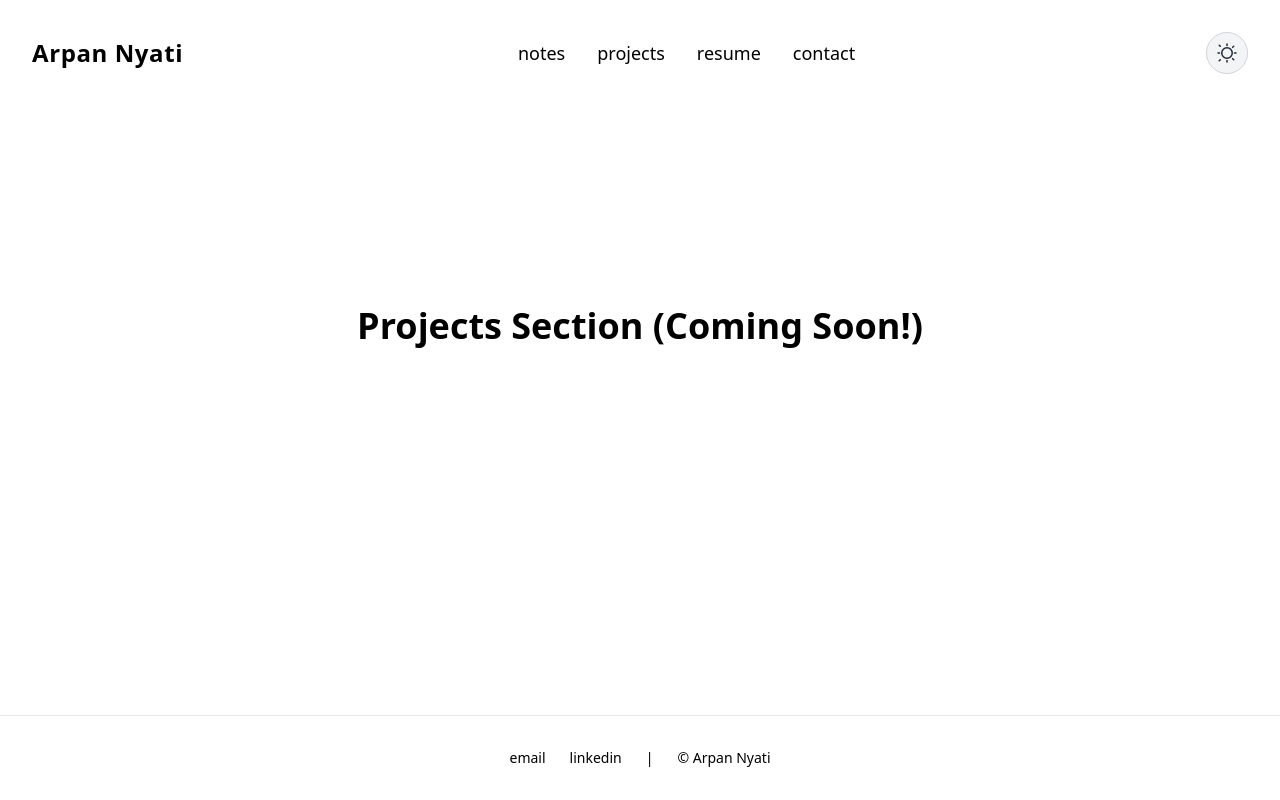
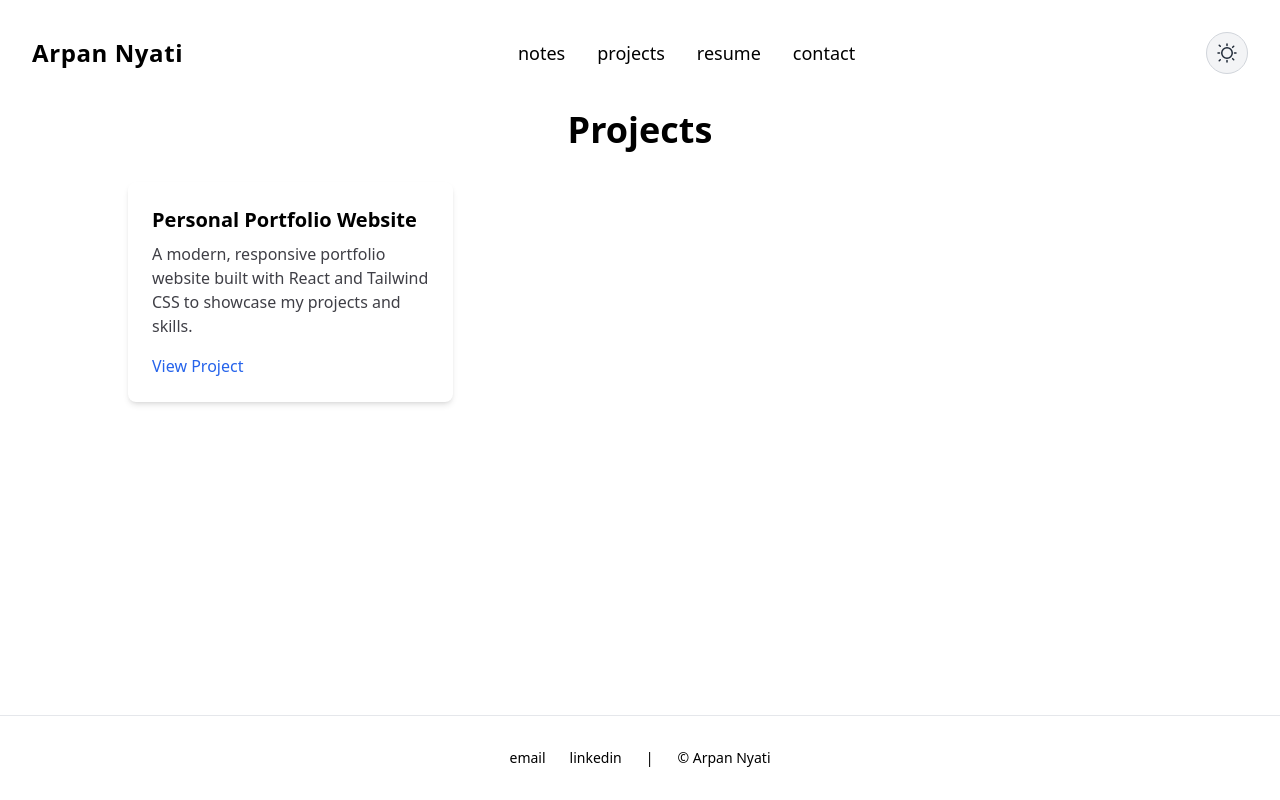
Before and after one commit to arpan-ny/arpan-ny.github.io, a React app: page /projects in a window 1280 px wide. Built offline with nearby package versions, Linux system fonts and the light colour scheme; a web font is replaced by a local one.

Commit message:
projects sample card

```diff
--- a/src/pages/ProjectsPage.tsx
+++ b/src/pages/ProjectsPage.tsx
@@ -2,10 +2,27 @@ import React from 'react';
 
 const ProjectsPage: React.FC = () => {
   return (
-    <div className="flex-grow flex items-center justify-center p-4 sm:p-6 mt-20 md:mt-0">
-      <h1 className="text-2xl sm:text-4xl font-bold text-center" style={{ color: "var(--text-color)" }}>
-        Projects Section (Coming Soon!)
+    <div className="flex flex-col items-center justify-start min-h-[60vh] p-4 sm:p-6">
+      <h1 className="text-2xl sm:text-4xl font-bold text-center mb-8" style={{ color: "var(--text-color)" }}>
+        Projects
       </h1>
+      <div className="grid grid-cols-1 sm:grid-cols-2 lg:grid-cols-3 gap-6 w-full max-w-5xl">
+        <div className="bg-white dark:bg-zinc-800 rounded-lg shadow-md p-6 flex flex-col items-start transition-colors duration-300">
+          <h2 className="text-xl font-semibold mb-2 dark:text-white">Personal Portfolio Website</h2>
+          <p className="text-zinc-700 dark:text-zinc-300 mb-4">A modern, responsive portfolio website built with React and Tailwind CSS to showcase my projects and skills.</p>
+          <a href="#" className="text-blue-600 dark:text-blue-400 font-medium hover:underline">View Project</a>
+        </div>
+        {/* <div className="bg-white dark:bg-zinc-800 rounded-lg shadow-md p-6 flex flex-col items-start transition-colors duration-300">
+          <h2 className="text-xl font-semibold mb-2 dark:text-white">Notes App</h2>
+          <p className="text-zinc-700 dark:text-zinc-300 mb-4">A simple note-taking app with markdown support and local storage, built using React.</p>
+          <a href="#" className="text-blue-600 dark:text-blue-400 font-medium hover:underline">View Project</a>
+        </div>
+        <div className="bg-white dark:bg-zinc-800 rounded-lg shadow-md p-6 flex flex-col items-start transition-colors duration-300">
+          <h2 className="text-xl font-semibold mb-2 dark:text-white">Weather Dashboard</h2>
+          <p className="text-zinc-700 dark:text-zinc-300 mb-4">A dashboard that displays real-time weather data using a public API, with a clean and responsive UI.</p>
+          <a href="#" className="text-blue-600 dark:text-blue-400 font-medium hover:underline">View Project</a>
+        </div> */}
+      </div>
     </div>
   );
 };
```
